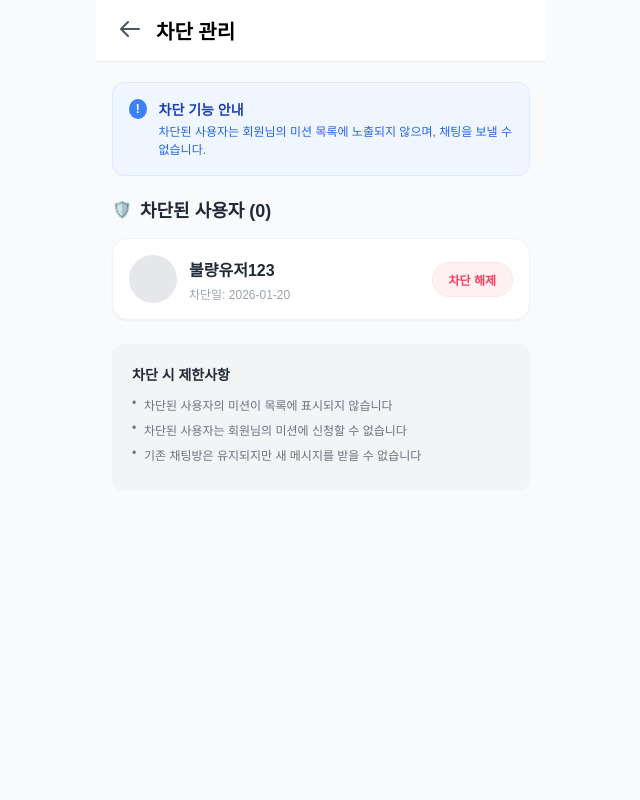
After one commit to pirogramming/Uniquest, a Django app: page /users/blocked_users/ in a window 1280 px wide. The commit adds this page. Shown: the whole page, without its empty margins (319-959 px from the left). Run offline with Django 4.2, Linux system fonts and the light colour scheme.

Commit message:
feat:마이페이지, 내 정보 수정, 차단 유저 기능 구현

```diff
--- /dev/null
+++ b/backend-core/static/users/css/blocked_users.css
@@ -0,0 +1,175 @@
+/* 기본 배경색 및 폰트 설정 */
+.bg-gray-body {
+    background-color: #f9fafb;
+    margin: 0;
+    font-family: 'Pretendard', sans-serif;
+}
+
+.container {
+    max-width: 450px;
+    margin: 0 auto;
+    background-color: #f9fafb;
+    min-height: 100vh;
+}
+
+/* 헤더 */
+.header {
+    display: flex;
+    align-items: center;
+    padding: 16px;
+    background-color: white;
+    border-bottom: 1px solid #eee;
+    position: sticky;
+    top: 0;
+}
+
+.back-btn {
+    border: none;
+    background: none;
+    cursor: pointer;
+    color: #4b5563;
+}
+
+.header-title {
+    font-size: 20px;
+    font-weight: bold;
+    margin: 0;
+    margin-left: 8px;
+}
+
+/* 안내 배너 */
+.info-banner {
+    background-color: #eff6ff;
+    border: 1px solid #dbeafe;
+    border-radius: 12px;
+    padding: 16px;
+    margin: 20px 16px;
+    display: flex;
+    gap: 12px;
+}
+
+.info-icon {
+    background-color: #3b82f6;
+    color: white;
+    width: 20px;
+    height: 20px;
+    border-radius: 50%;
+    display: flex;
+    align-items: center;
+    justify-content: center;
+    font-weight: bold;
+    font-size: 12px;
+}
+
+.info-text h3 {
+    margin: 0;
+    font-size: 14px;
+    color: #1e40af;
+}
+
+.info-text p {
+    margin: 4px 0 0;
+    font-size: 12px;
+    color: #2563eb;
+    line-height: 1.5;
+}
+
+/* 유저 리스트 */
+.list-section {
+    padding: 0 16px;
+}
+
+.list-header {
+    display: flex;
+    align-items: center;
+    gap: 8px;
+    margin-bottom: 16px;
+}
+
+.list-header h2 {
+    font-size: 18px;
+    margin: 0;
+    color: #1f2937;
+}
+
+.user-card {
+    background-color: white;
+    border-radius: 16px;
+    padding: 16px;
+    border: 1px solid #f3f4f6;
+    display: flex;
+    justify-content: space-between;
+    align-items: center;
+    margin-bottom: 12px;
+    box-shadow: 0 1px 2px rgba(0,0,0,0.05);
+}
+
+.user-info {
+    display: flex;
+    align-items: center;
+    gap: 12px;
+}
+
+.avatar {
+    width: 48px;
+    height: 48px;
+    background-color: #e5e7eb;
+    border-radius: 50%;
+}
+
+.nickname {
+    margin: 0;
+    font-weight: bold;
+    color: #1f2937;
+}
+
+.date {
+    margin: 4px 0 0;
+    font-size: 12px;
+    color: #9ca3af;
+}
+
+.unblock-btn {
+    background-color: #fff1f2;
+    color: #f43f5e;
+    border: 1px solid #ffe4e6;
+    padding: 8px 16px;
+    border-radius: 999px;
+    font-size: 12px;
+    font-weight: bold;
+    cursor: pointer;
+}
+
+/* 하단 주의사항 */
+.limit-notice {
+    background-color: #f3f4f6;
+    border-radius: 12px;
+    padding: 20px;
+    margin: 24px 16px;
+}
+
+.limit-notice h3 {
+    margin: 0 0 12px;
+    font-size: 14px;
+    color: #1f2937;
+}
+
+.limit-notice ul {
+    margin: 0;
+    padding: 0;
+    list-style: none;
+}
+
+.limit-notice li {
+    font-size: 12px;
+    color: #6b7280;
+    margin-bottom: 8px;
+    padding-left: 12px;
+    position: relative;
+}
+
+.limit-notice li::before {
+    content: "•";
+    position: absolute;
+    left: 0;
+}
--- a/backend-core/static/users/css/mypage.css
+++ b/backend-core/static/users/css/mypage.css
@@ -130,6 +130,10 @@ body {
     margin-top: 30px;
 }
 
+.logout-btn p{
+    margin:0;
+}
+
 .withdraw-text {
     text-align: center;
     color: #aaa;
--- a/backend-core/static/users/css/mypage_modify.css
+++ b/backend-core/static/users/css/mypage_modify.css
@@ -14,6 +14,11 @@ body {
     max-width: 450px; /* 고사양 모바일 뷰 최적화 */
     padding: 30px 24px;
     box-sizing: border-box;
+}
+
+#left_arrow{
+    color:black;
+    text-decoration: none;
 }
 
 /* 상단 헤더 */
--- /dev/null
+++ b/backend-core/static/users/js/blocked_users.js
@@ -0,0 +1,114 @@
+function getCookie(name) {
+    let cookieValue = null;
+    if (document.cookie && document.cookie !== '') {
+        const cookies = document.cookie.split(';');
+        for (let i = 0; i < cookies.length; i++) {
+            const cookie = cookies[i].trim();
+            // 지정된 이름(csrftoken)으로 시작하는 쿠키를 찾습니다.
+            if (cookie.substring(0, name.length + 1) === (name + '=')) {
+                cookieValue = decodeURIComponent(cookie.substring(name.length + 1));
+                break;
+            }
+        }
+    }
+    return cookieValue;
+}
+
+async function getuserData() {
+    // 1. 금고(로컬스토리지)에서 토큰 꺼내기
+    const token = localStorage.getItem('access_token');
+
+    if (!token) {
+        console.warn("로그인 토큰이 없습니다.");
+        return null;
+    }
+
+    try {
+        // 2. 백엔드 API에 토큰을 담아서 던지기 (fetch)
+        const response = await fetch('/users/api/blocked_users/', { // 팀장님의 API 주소
+            method: 'GET',
+            headers: {
+                'Authorization': `Bearer ${token}`, // 👈 이게 제일 중요!
+                'Content-Type': 'application/json'
+            }
+        });
+
+        if (response.ok) {
+            const userData = await response.json();
+            console.log("유저 정보 로드 성공:", userData);
+            return userData;
+        } else {
+            console.error("토큰이 만료되었거나 유효하지 않습니다.");
+            alert('노 토큰')
+            // window.location.href = '/users/login/';
+            return null;
+        }
+    } catch (error) {
+        console.error("네트워크 오류 발생:", error);
+        return null;
+    }
+}
+
+async function renderBlockUser() {
+    const user = await getuserData();
+    const blocked_user_box = document.getElementById('blocked-user-list');
+
+
+    if(user.blocked_users && user){
+        blocked_user_box.innerHTML = "" // 내부 HTML비우기
+
+        user.blocked_users.forEach(({id,nickname}) => {
+            blocked_user_box.innerHTML += `
+            <div class="user-card">
+                <div class="user-info">
+                    <div class="avatar"></div>
+                    <div class="user-text">
+                        <p class="nickname">${nickname}</p>
+                        <p class="date">차단일: 2026-01-20</p>
+                    </div>
+                </div>
+                <button class="unblock-btn" onclick="transmit_user_id(${id})">차단 해제</button>
+            </div>
+            `
+        });
+    }
+}
+
+async function transmit_user_id(target_id){
+
+    const token = localStorage.getItem('access_token');
+
+    if (!token) {
+        alert("로그인 정보가 없습니다.");
+        return;
+    }
+    try {
+        // 2. 백엔드 API에 토큰을 담아서 던지기 (fetch)
+        const response = await fetch('/users/api/blocked_users/', { // 팀장님의 API 주소
+            method: 'POST',
+            headers: {
+                'Authorization': `Bearer ${token}`, // 👈 이게 제일 중요!
+                'Content-Type': 'application/json',
+                'X-CSRFToken': getCookie('csrftoken')
+            },
+            body: JSON.stringify({ "target_id": target_id })
+        });
+
+        if (response.ok) {
+            const userData = await response.json();
+            console.log("유저 정보 수정 성공:", userData);
+            location.reload();
+        } else {
+            console.error("토큰이 만료되었거나 유효하지 않습니다.");
+            alert('노 토큰')
+            // window.location.href = '/users/login/';
+            return null;
+        }
+
+    } catch (error) {
+        console.error("네트워크 오류 발생:", error);
+        return null;
+    }
+}
+
+window.addEventListener('DOMContentLoaded',renderBlockUser);
--- a/backend-core/static/users/js/logout.js
+++ b/backend-core/static/users/js/logout.js
@@ -1,5 +1,4 @@
 function logout() {
-    // 저장할 때 썼던 키 이름을 그대로 입력해야 합니다.
     localStorage.removeItem('access_token');
     localStorage.removeItem('refresh_token');
 
--- /dev/null
+++ b/backend-core/templates/users/blocked_users.html
@@ -0,0 +1,62 @@
+{% load static %}
+<!DOCTYPE html>
+<html lang="ko">
+<head>
+    <meta charset="UTF-8">
+    <meta name="viewport" content="width=device-width, initial-scale=1.0">
+    <title>차단 관리 - Uniquest</title>
+    <link rel="stylesheet" href="{% static 'users/css/blocked_users.css' %}">
+</head>
+<body class="bg-gray-body">
+    <div class="container">
+        <header class="header">
+            <button onclick="history.back()" class="back-btn">
+                <svg xmlns="http://www.w3.org/2000/svg" width="24" height="24" fill="none" viewBox="0 0 24 24" stroke="currentColor">
+                    <path stroke-linecap="round" stroke-linejoin="round" stroke-width="2" d="M10 19l-7-7m0 0l7-7m-7 7h18" />
+                </svg>
+            </button>
+            <h1 class="header-title">차단 관리</h1>
+        </header>
+
+        <main class="content">
+            <section class="info-banner">
+                <div class="info-icon">!</div>
+                <div class="info-text">
+                    <h3>차단 기능 안내</h3>
+                    <p>차단된 사용자는 회원님의 미션 목록에 노출되지 않으며, 채팅을 보낼 수 없습니다.</p>
+                </div>
+            </section>
+
+            <section class="list-section">
+                <div class="list-header">
+                    <span class="shield-icon">🛡️</span>
+                    <h2>차단된 사용자 (<span id="block-count">0</span>)</h2>
+                </div>
+
+                <div id="blocked-user-list" class="user-card-stack">
+                    <div class="user-card">
+                        <div class="user-info">
+                            <div class="avatar"></div>
+                            <div class="user-text">
+                                <p class="nickname">불량유저123</p>
+                                <p class="date">차단일: 2026-01-20</p>
+                            </div>
+                        </div>
+                        <button class="unblock-btn">차단 해제</button>
+                    </div>
+                </div>
+            </section>
+
+            <section class="limit-notice">
+                <h3>차단 시 제한사항</h3>
+                <ul>
+                    <li>차단된 사용자의 미션이 목록에 표시되지 않습니다</li>
+                    <li>차단된 사용자는 회원님의 미션에 신청할 수 없습니다</li>
+                    <li>기존 채팅방은 유지되지만 새 메시지를 받을 수 없습니다</li>
+                </ul>
+            </section>
+        </main>
+    </div>
+    <script src="{% static 'users/js/blocked_users.js' %}"></script>
+</body>
+</html>
--- a/backend-core/templates/users/mypage.html
+++ b/backend-core/templates/users/mypage.html
@@ -36,7 +36,7 @@
         </header>
 
         <main class="menu-section">
-            <div class="menu-item" onclick="location.href='/users/mypage/modify/'">
+            <div class="menu-item" onclick="location.href='/users/mypage_modify/'">
                 <div class="menu-left">📝 프로필 수정</div>
                 <div class="menu-arrow">→</div>
             </div>
@@ -59,8 +59,8 @@
                 </div>
             </section>
 
-            <button class="logout-btn" onclick="handleLogout()">
-                <a href="">📤 로그아웃</a>
+            <button class="logout-btn" onclick="logout()">
+                <p>로그아웃</p>
             </button>
             <p class="withdraw-text">회원탈퇴</p>
         </main>
--- a/backend-core/templates/users/mypage_modify.html
+++ b/backend-core/templates/users/mypage_modify.html
@@ -9,7 +9,7 @@
     </head>
 <body>
     <div class="profile-container">
-        <h2>← 프로필 수정</h2>
+        <h2><a href="/users/mypage/" id="left_arrow">←</a> 프로필 수정</h2>
 
         <div class="profile-image-section">
             <div class="image-circle">연</div>
--- a/backend-core/users/models.py
+++ b/backend-core/users/models.py
@@ -16,6 +16,12 @@ class User(AbstractUser):
 
     # 매너 온도 (기본 36.5도)
     manner_score = models.FloatField(default=36.5, verbose_name="매너 온도")
+    blocked_people = models.ManyToManyField(
+        'self',
+        symmetrical=False,
+        blank=True,
+        related_name='blocked_by_users'
+    )
 
     def __str__(self):
         return self.nickname if self.nickname else self.username
--- a/backend-core/users/urls.py
+++ b/backend-core/users/urls.py
@@ -31,4 +31,7 @@ urlpatterns = [
     # 마이페이지 수정
     path('mypage_modify/', views.mypage_modify_view, name='mypage_modify_screen'),
     path('api/profile_modify/', views.get_my_info_patch, name='get_my_info_api_patch'),
+    #차단 유저 관리
+    path('blocked_users/',views.get_blocked_users,name="blocked_users"),
+    path('api/blocked_users/',views.get_blocked_users_info,name="blocked_user_info"),
 ]
--- a/backend-core/users/views.py
+++ b/backend-core/users/views.py
@@ -3,7 +3,7 @@ from rest_framework.response import Response
 from rest_framework.permissions import AllowAny, IsAuthenticated
 from .serializers import UserRegisterSerializer, UserProfileSerializer
 from django.contrib.auth import get_user_model
-from django.shortcuts import render
+from django.shortcuts import render,redirect
 import json
 from django.http import JsonResponse
 import requests # Univcert 호출용
@@ -11,6 +11,7 @@ from .utils import extract_univ,send_verification_email,verify_code
 from rest_framework.views import APIView
 from rest_framework_simplejwt.tokens import RefreshToken
 from django.contrib.auth import authenticate
+from rest_framework.decorators import api_view, permission_classes
 
 #유저모델 불러오기
 User = get_user_model()
@@ -157,18 +158,14 @@ class MyLoginView(APIView):
 def logout(request):
     return render(request,'users/logout.html')
 
-
-
-
-# users/views.py (함수형 뷰 예시)
-from rest_framework.decorators import api_view, permission_classes
-from rest_framework.permissions import IsAuthenticated
-from rest_framework.response import Response
+# 마이 페이지
 
 @api_view(['GET'])
 @permission_classes([IsAuthenticated]) # 🛡️ 토큰 해독 보안 요원
 def get_my_info(request):
     user = request.user
+    missions = list(user.missions.all().values('id','title','reward'))
+    blocked_Queryset = user.blocked_people.all()
     return Response({
         "id": user.id,
         "username": user.username,
@@ -176,15 +173,17 @@ def get_my_info(request):
         "university": user.university,
         "univ_email": user.univ_email,
         "is_student_verified": user.is_student_verified,
-        "manner_score": round(user.manner_score, 1)
+        "manner_score": round(user.manner_score, 1),
+        "missions" : missions,
+        "blocked_people" : list(blocked_Queryset.values('id','nickname'))
     })
 
 def mypage_view(request):
     return render(request, 'users/mypage.html')
 
-# users/views.py
+# 프로필 수정 페이지
 
-@api_view(['GET','PATCH']) # 👈 PATCH 추가!
+@api_view(['GET','PATCH'])
 @permission_classes([IsAuthenticated])
 def get_my_info_patch(request):
     user = request.user
@@ -220,3 +219,31 @@ def get_my_info_patch(request):
 
 def mypage_modify_view(request):
     return render(request, 'users/mypage_modify.html')
+
+#차단 유저들
+
+@api_view(['GET','POST'])
+@permission_classes([IsAuthenticated])
+def get_blocked_users_info(request):
+    user = request.user
+    if request.method == "GET":
+        blocked_list = list(user.blocked_people.all().values('id','nickname'))
+        return Response({
+            "id":user.id,
+            "nickname":user.nickname,
+            "blocked_users":blocked_list
+        })
+    elif request.method == "POST":
+        try:
+            target_user_id = request.data.get('target_id')
+            target_user = User.objects.get(id=target_user_id)
+            user.blocked_people.remove(target_user)
+            return Response({"message": "해제 완료"}, status=status.HTTP_200_OK)
+        except User.DoesNotExist:
+            return Response({"error": "유저를 찾을 수 없습니다."}, status=404)
+
+
+
+
+def get_blocked_users(request):
+    return render(request,'users/blocked_users.html')
```
Also changed, not shown: backend-core/static/users/js/mypage.js (+20 -6 lines), backend-core/static/users/js/mypage_modify.js (+7 -0 lines), backend-core/users/admin.py (+27 -8 lines), backend-core/users/migrations/0002_user_blocked_people.py (added), backend-core/users/migrations/0003_remove_user_blocked_people_user_blocked_people.py (added).
